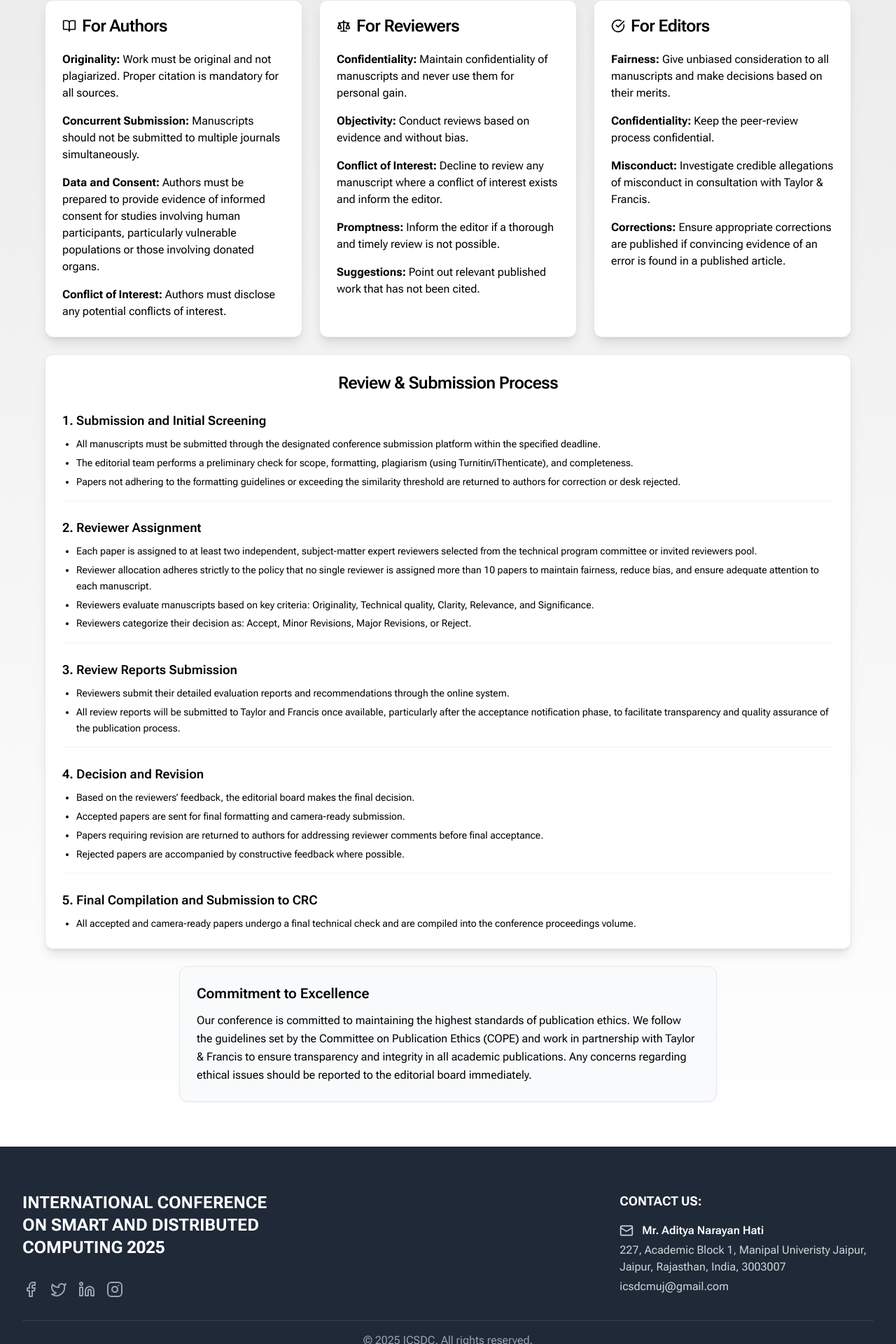
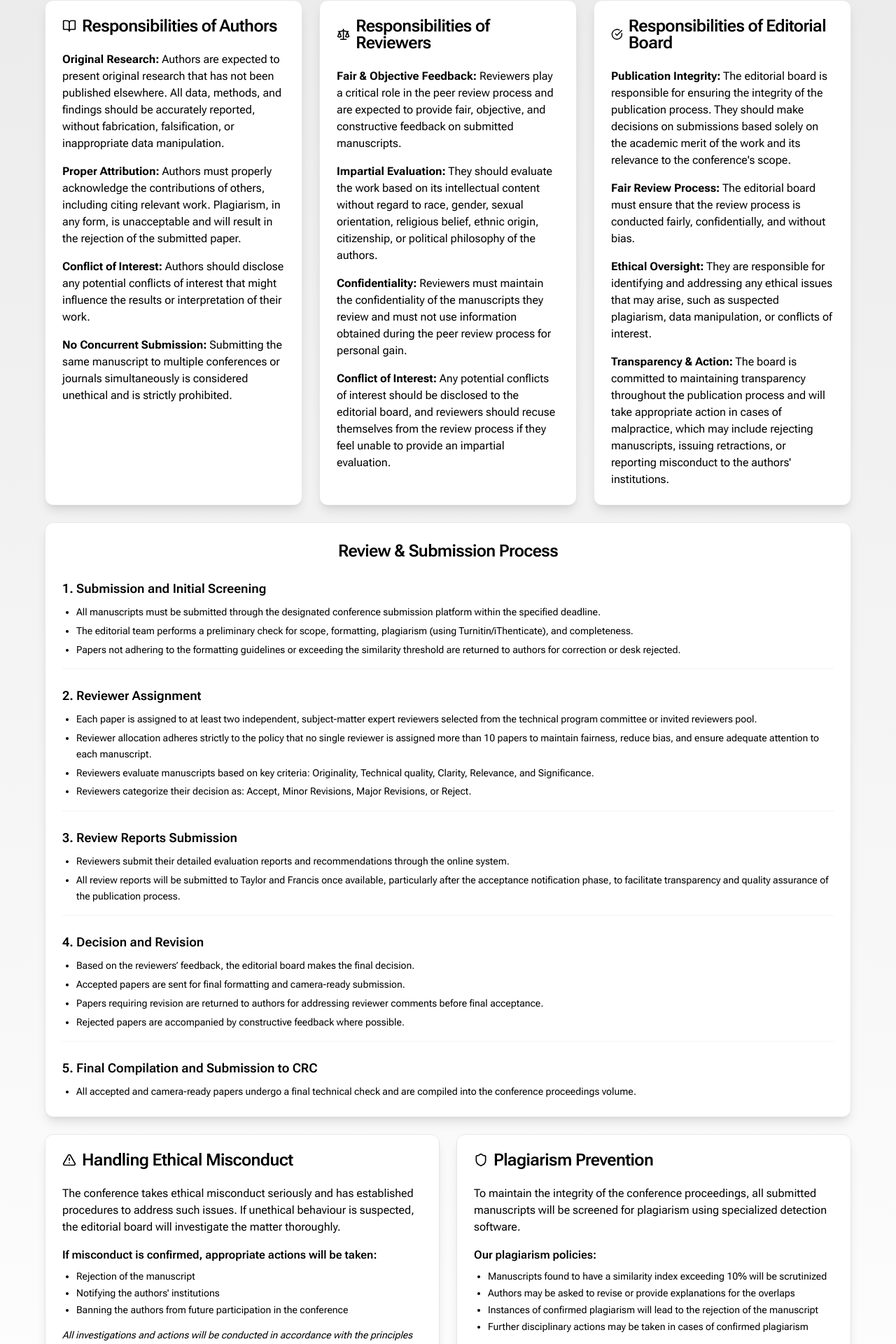
Before and after one commit to vverma022/conference-website, a React (Vite) app: page /ethics in a window 1280 px wide. Shown: the part 188-2108 px from the top of the page at 70% size. Built offline with nearby package versions, Linux system fonts and the light colour scheme; a web font is replaced by a local one.

Commit message:
feat: enhance ethics page with detailed guidelines for authors, reviewers, and editors, and add new sections for ethical misconduct handling and plagiarism prevention.

```diff
--- a/src/page/ethics.jsx
+++ b/src/page/ethics.jsx
@@ -1,79 +1,101 @@
 import { motion } from 'framer-motion'
 import { Card, CardContent, CardHeader, CardTitle } from '@/components/ui/card'
-import { BookOpen, CheckCircle, Scale } from 'lucide-react'
+import { BookOpen, CheckCircle, Scale, AlertTriangle, Shield } from 'lucide-react'
 
 // Ethics guidelines data structure
 const ethicsGuidelines = {
   authors: {
-    title: "For Authors",
+    title: "Responsibilities of Authors",
     icon: <BookOpen className="h-5 w-5" />,
     items: [
       {
-        title: "Originality",
-        description: "Work must be original and not plagiarized. Proper citation is mandatory for all sources."
+        title: "Original Research",
+        description: "Authors are expected to present original research that has not been published elsewhere. All data, methods, and findings should be accurately reported, without fabrication, falsification, or inappropriate data manipulation."
       },
       {
-        title: "Concurrent Submission",
-        description: "Manuscripts should not be submitted to multiple journals simultaneously."
-      },
-      {
-        title: "Data and Consent",
-        description: "Authors must be prepared to provide evidence of informed consent for studies involving human participants, particularly vulnerable populations or those involving donated organs."
+        title: "Proper Attribution",
+        description: "Authors must properly acknowledge the contributions of others, including citing relevant work. Plagiarism, in any form, is unacceptable and will result in the rejection of the submitted paper."
       },
       {
         title: "Conflict of Interest",
-        description: "Authors must disclose any potential conflicts of interest."
+        description: "Authors should disclose any potential conflicts of interest that might influence the results or interpretation of their work."
+      },
+      {
+        title: "No Concurrent Submission",
+        description: "Submitting the same manuscript to multiple conferences or journals simultaneously is considered unethical and is strictly prohibited."
       }
     ]
   },
   reviewers: {
-    title: "For Reviewers",
+    title: "Responsibilities of Reviewers",
     icon: <Scale className="h-5 w-5" />,
     items: [
       {
-        title: "Confidentiality",
-        description: "Maintain confidentiality of manuscripts and never use them for personal gain."
+        title: "Fair & Objective Feedback",
+        description: "Reviewers play a critical role in the peer review process and are expected to provide fair, objective, and constructive feedback on submitted manuscripts."
       },
       {
-        title: "Objectivity",
-        description: "Conduct reviews based on evidence and without bias."
+        title: "Impartial Evaluation",
+        description: "They should evaluate the work based on its intellectual content without regard to race, gender, sexual orientation, religious belief, ethnic origin, citizenship, or political philosophy of the authors."
+      },
+      {
+        title: "Confidentiality",
+        description: "Reviewers must maintain the confidentiality of the manuscripts they review and must not use information obtained during the peer review process for personal gain."
       },
       {
         title: "Conflict of Interest",
-        description: "Decline to review any manuscript where a conflict of interest exists and inform the editor."
-      },
-      {
-        title: "Promptness",
-        description: "Inform the editor if a thorough and timely review is not possible."
-      },
-      {
-        title: "Suggestions",
-        description: "Point out relevant published work that has not been cited."
+        description: "Any potential conflicts of interest should be disclosed to the editorial board, and reviewers should recuse themselves from the review process if they feel unable to provide an impartial evaluation."
       }
     ]
   },
   editors: {
-    title: "For Editors",
+    title: "Responsibilities of Editorial Board",
     icon: <CheckCircle className="h-5 w-5" />,
     items: [
       {
-        title: "Fairness",
-        description: "Give unbiased consideration to all manuscripts and make decisions based on their merits."
+        title: "Publication Integrity",
+        description: "The editorial board is responsible for ensuring the integrity of the publication process. They should make decisions on submissions based solely on the academic merit of the work and its relevance to the conference's scope."
       },
       {
-        title: "Confidentiality",
-        description: "Keep the peer-review process confidential."
+        title: "Fair Review Process",
+        description: "The editorial board must ensure that the review process is conducted fairly, confidentially, and without bias."
       },
       {
-        title: "Misconduct",
-        description: "Investigate credible allegations of misconduct in consultation with Taylor & Francis."
+        title: "Ethical Oversight",
+        description: "They are responsible for identifying and addressing any ethical issues that may arise, such as suspected plagiarism, data manipulation, or conflicts of interest."
       },
       {
-        title: "Corrections",
-        description: "Ensure appropriate corrections are published if convincing evidence of an error is found in a published article."
+        title: "Transparency & Action",
+        description: "The board is committed to maintaining transparency throughout the publication process and will take appropriate action in cases of malpractice, which may include rejecting manuscripts, issuing retractions, or reporting misconduct to the authors' institutions."
       }
     ]
   }
+}
+
+// Ethical Misconduct section
+const ethicalMisconduct = {
+  title: "Handling Ethical Misconduct",
+  icon: <AlertTriangle className="h-5 w-5" />,
+  description: "The conference takes ethical misconduct seriously and has established procedures to address such issues. If unethical behaviour is suspected, the editorial board will investigate the matter thoroughly.",
+  actions: [
+    "Rejection of the manuscript",
+    "Notifying the authors' institutions",
+    "Banning the authors from future participation in the conference"
+  ],
+  footer: "All investigations and actions will be conducted in accordance with the principles of fairness, confidentiality, and transparency."
+}
+
+// Plagiarism Prevention section
+const plagiarismPrevention = {
+  title: "Plagiarism Prevention",
+  icon: <Shield className="h-5 w-5" />,
+  description: "To maintain the integrity of the conference proceedings, all submitted manuscripts will be screened for plagiarism using specialized detection software.",
+  policies: [
+    "Manuscripts found to have a similarity index exceeding 10% will be scrutinized",
+    "Authors may be asked to revise or provide explanations for the overlaps",
+    "Instances of confirmed plagiarism will lead to the rejection of the manuscript",
+    "Further disciplinary actions may be taken in cases of confirmed plagiarism"
+  ]
 }
 
 const reviewProcess = [
@@ -180,6 +202,48 @@ export default function Ethics() {
           </Card>
         </div>
 
+        {/* Ethical Misconduct & Plagiarism Prevention Section */}
+        <div className="grid grid-cols-1 lg:grid-cols-2 gap-6 max-w-6xl mx-auto mt-12">
+          {/* Handling Ethical Misconduct */}
+          <Card className="shadow-lg hover:shadow-xl transition-all duration-300 border border-gray-200">
+            <CardHeader>
+              <CardTitle className="flex items-center gap-2 text-black">
+                {ethicalMisconduct.icon}
+                {ethicalMisconduct.title}
+              </CardTitle>
+            </CardHeader>
+            <CardContent>
+              <p className="text-black mb-4">{ethicalMisconduct.description}</p>
+              <p className="text-black font-semibold mb-2">If misconduct is confirmed, appropriate actions will be taken:</p>
+              <ul className="list-disc pl-5 space-y-1 mb-4">
+                {ethicalMisconduct.actions.map((action, index) => (
+                  <li key={index} className="text-black text-sm">{action}</li>
+                ))}
+              </ul>
+              <p className="text-black text-sm italic">{ethicalMisconduct.footer}</p>
+            </CardContent>
+          </Card>
+
+          {/* Plagiarism Prevention */}
+          <Card className="shadow-lg hover:shadow-xl transition-all duration-300 border border-gray-200">
+            <CardHeader>
+              <CardTitle className="flex items-center gap-2 text-black">
+                {plagiarismPrevention.icon}
+                {plagiarismPrevention.title}
+              </CardTitle>
+            </CardHeader>
+            <CardContent>
+              <p className="text-black mb-4">{plagiarismPrevention.description}</p>
+              <p className="text-black font-semibold mb-2">Our plagiarism policies:</p>
+              <ul className="list-disc pl-5 space-y-1">
+                {plagiarismPrevention.policies.map((policy, index) => (
+                  <li key={index} className="text-black text-sm">{policy}</li>
+                ))}
+              </ul>
+            </CardContent>
+          </Card>
+        </div>
+
         {/* Additional Information Footer */}
         <div className="max-w-3xl mx-auto mt-12">
           <Card className="bg-gray-50 border border-gray-200">
```
